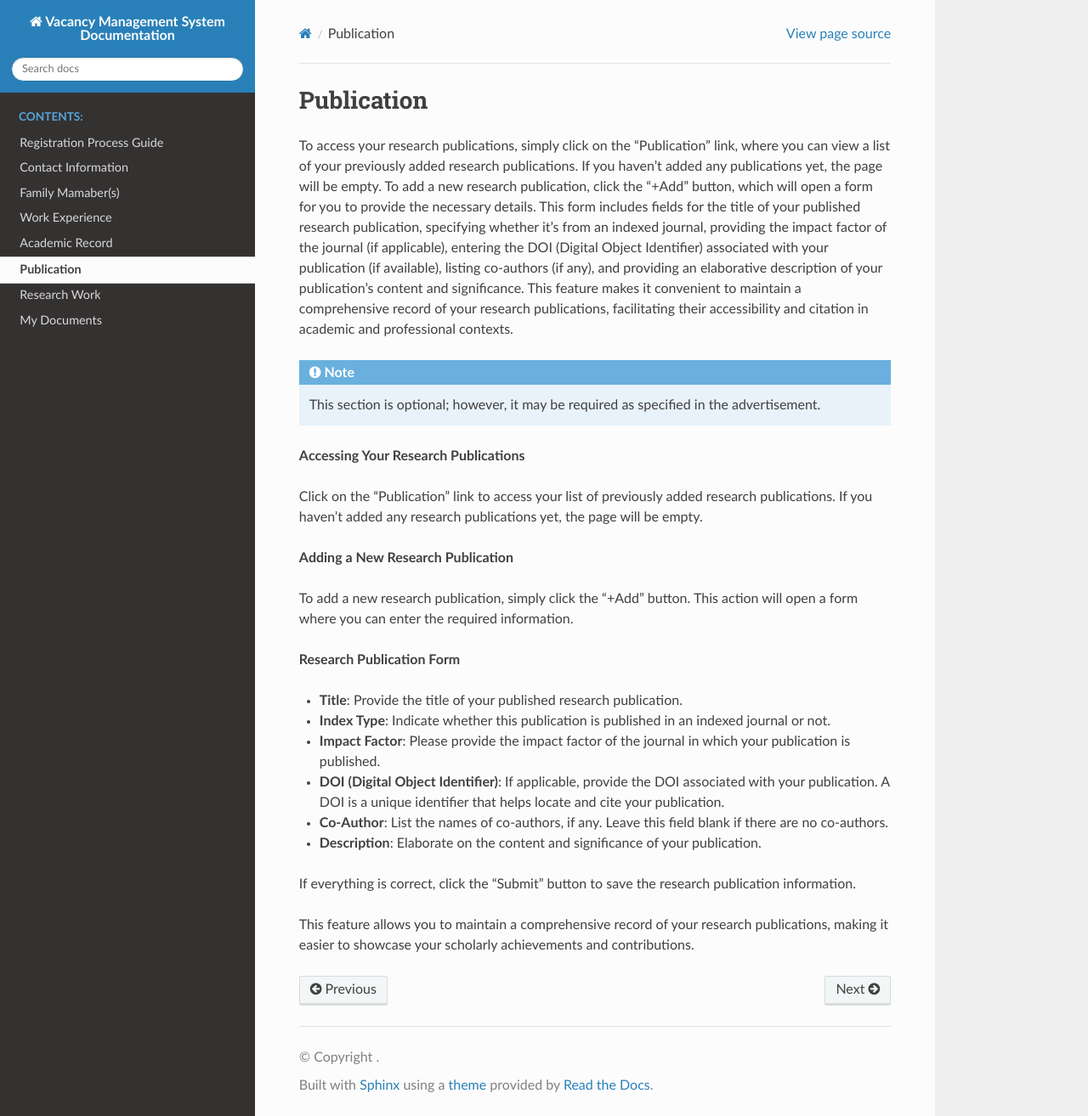
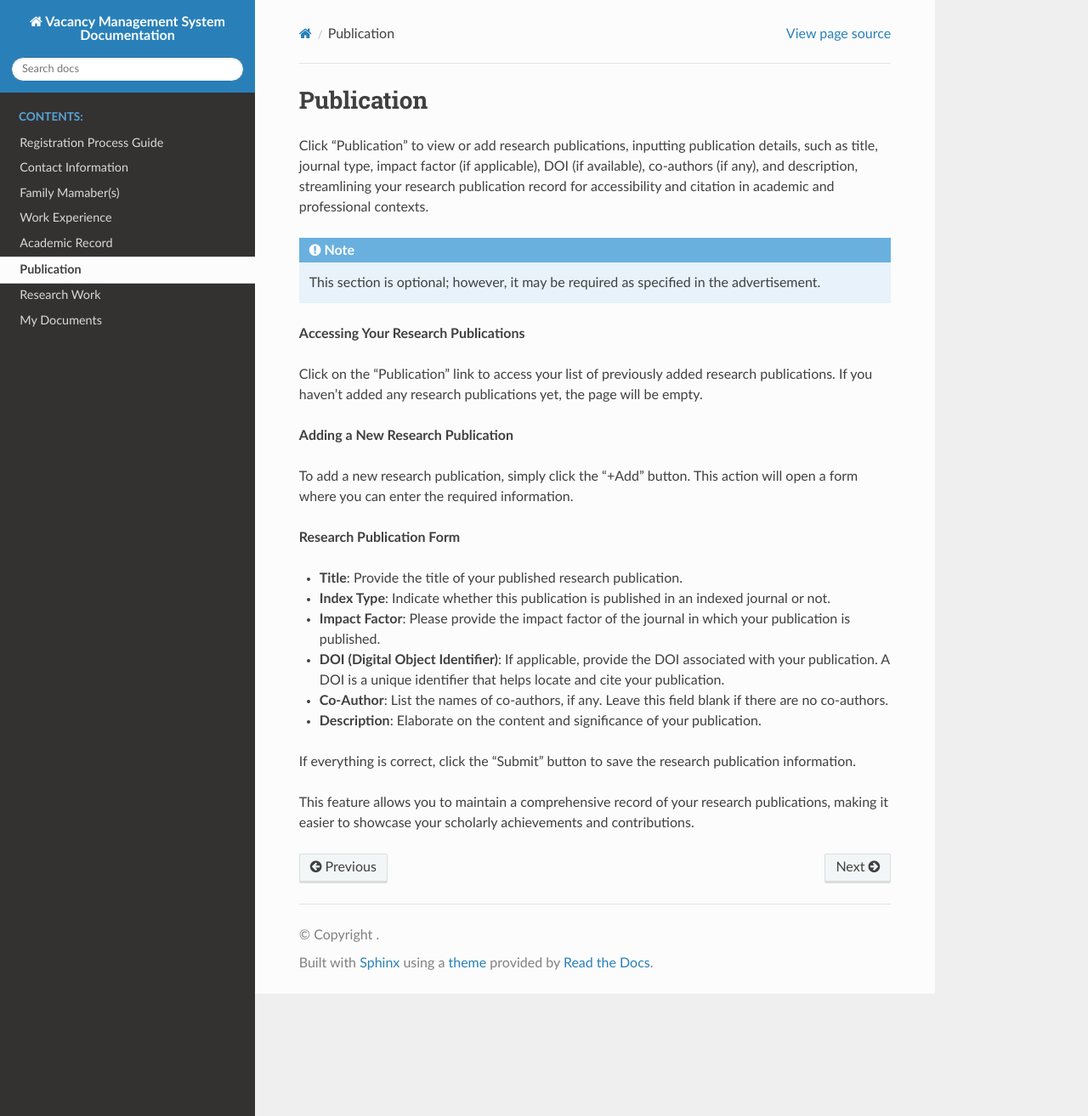
Before and after one commit to w38g0ru/vms, a Sphinx documentation site: the page built from docs/publication.rst, in a window 1280 px wide and 1314 px high. Shown: the whole window at 85% size. Built offline with Sphinx 7.4.7 and the Read the Docs theme 2.0.0, drawn with Linux system fonts in a browser that asks for light colours; pages that are not in the unit, such as notebooks, are missing from menus.

Commit message:
Update publication.rst

```diff
--- a/docs/publication.rst
+++ b/docs/publication.rst
@@ -1,7 +1,7 @@
 Publication
 ===========
 
-To access your research publications, simply click on the “Publication” link, where you can view a list of your previously added research publications. If you haven’t added any publications yet, the page will be empty. To add a new research publication, click the “+Add” button, which will open a form for you to provide the necessary details. This form includes fields for the title of your published research publication, specifying whether it's from an indexed journal, providing the impact factor of the journal (if applicable), entering the DOI (Digital Object Identifier) associated with your publication (if available), listing co-authors (if any), and providing an elaborative description of your publication's content and significance. This feature makes it convenient to maintain a comprehensive record of your research publications, facilitating their accessibility and citation in academic and professional contexts.
+Click "Publication" to view or add research publications, inputting publication details, such as title, journal type, impact factor (if applicable), DOI (if available), co-authors (if any), and description, streamlining your research publication record for accessibility and citation in academic and professional contexts.
 
 .. note::
    This section is optional; however, it may be required as specified in the advertisement.
```
